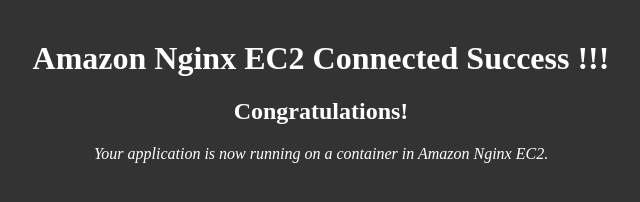
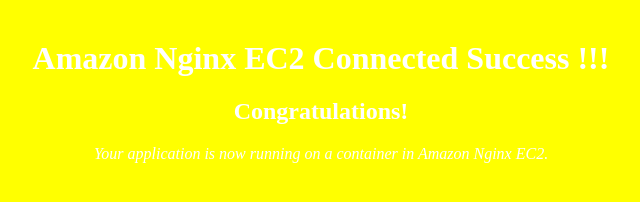
Before and after one commit to powermvp2/kubernetes, a plain HTML site: page index.html in a window 1280 px wide. Shown: the whole page, without its empty margins (319-959 px from the left). Drawn offline with Linux system fonts and the light colour scheme.

Commit message:
Update content

```diff
--- a/index.html
+++ b/index.html
@@ -2,7 +2,7 @@
 <head>
 <title>Amazon Nginx EC2 Connected Success !!!</title>
 <style>
-body {margin-top: 40px; background-color: #333;}
+body {margin-top: 40px; background-color: yellow;}
 </style>
 </head>
 <body>
```
